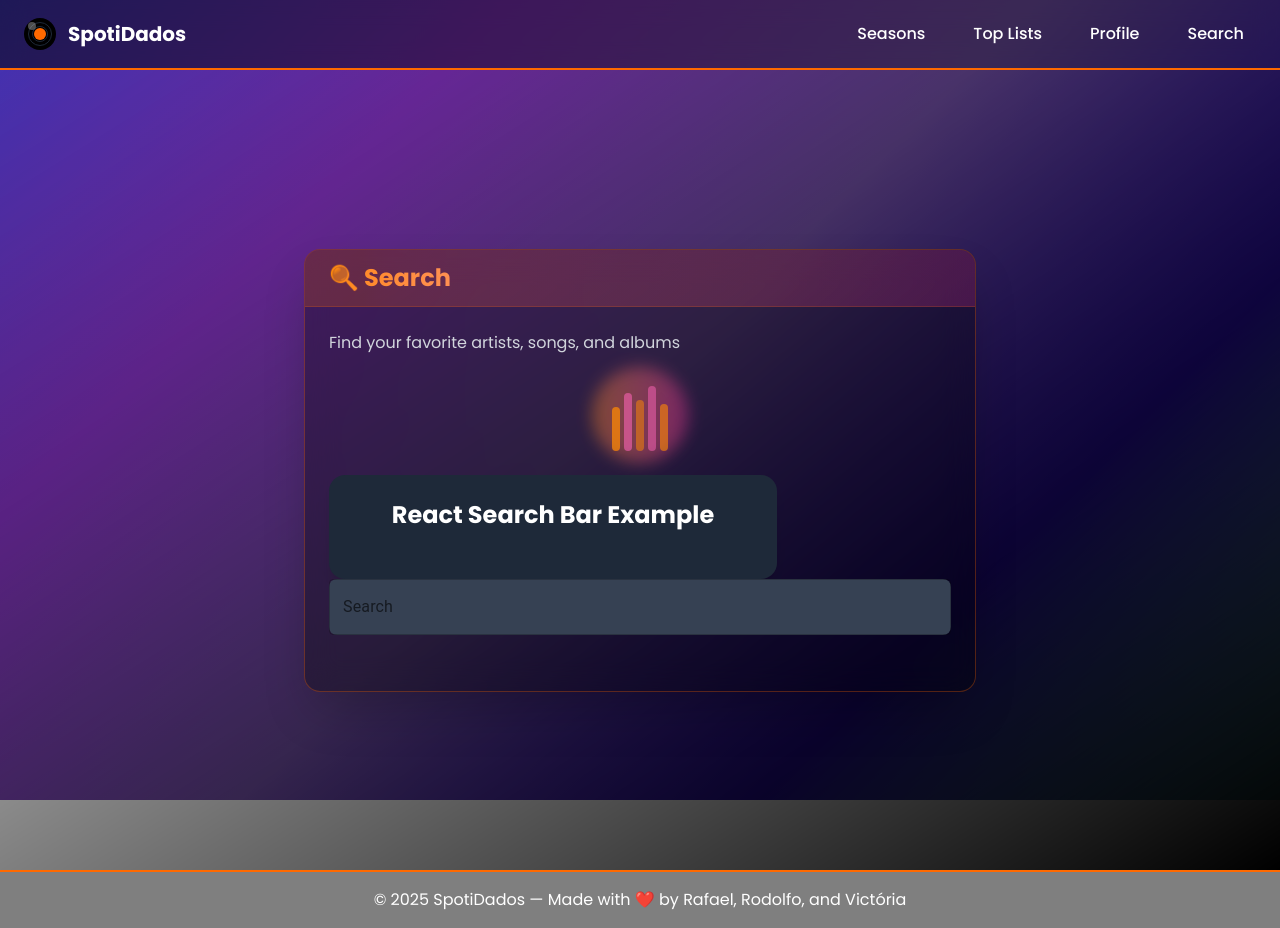
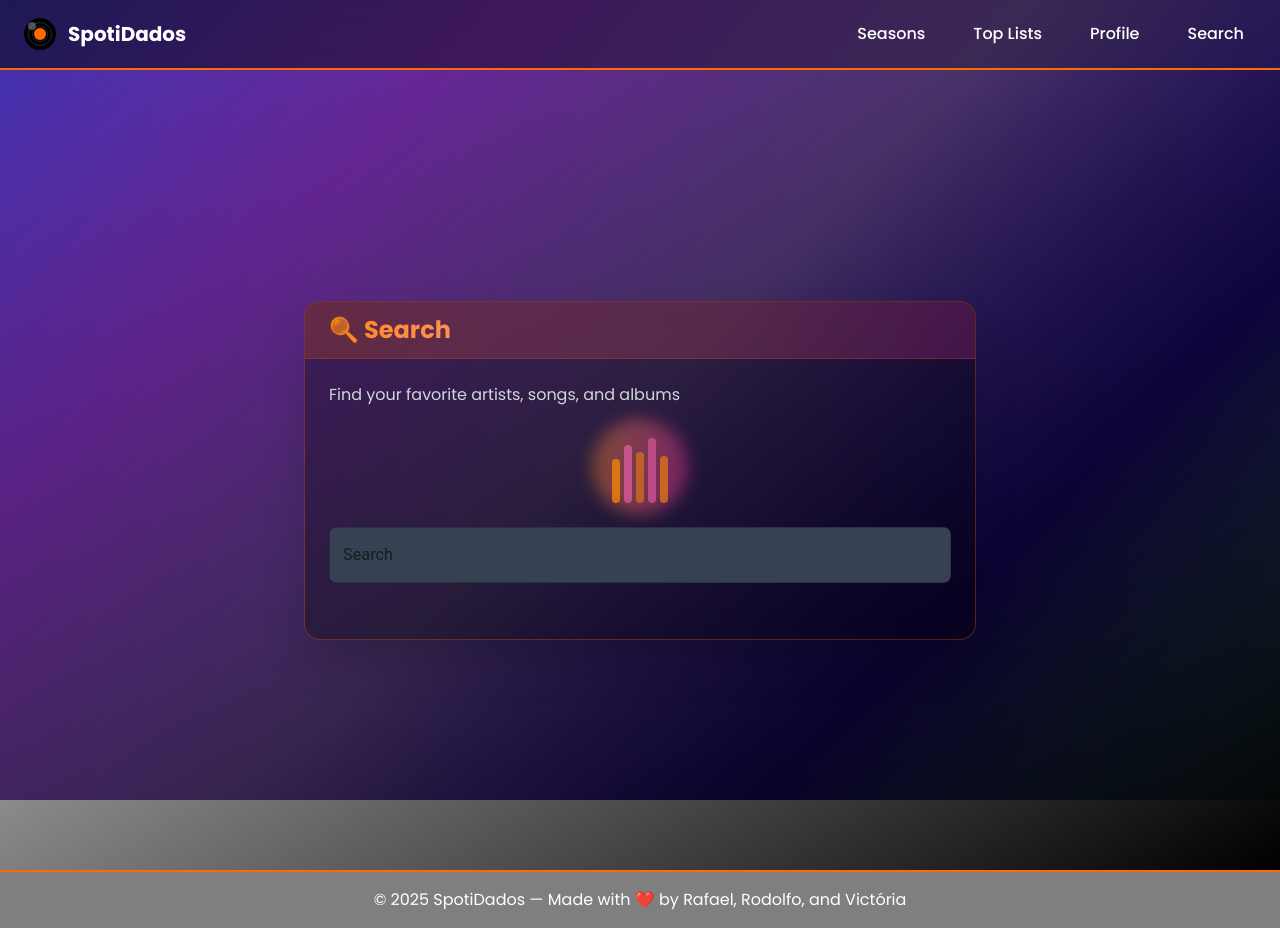
Before and after one commit to Rafini216/Spotidados, a Next.js app: page /searchbar in a window 1280 px wide. Built offline with nearby package versions, Linux system fonts and the light colour scheme.

Commit message:
Update searchbar.js

```diff
--- a/src/pages/searchbar.js
+++ b/src/pages/searchbar.js
@@ -48,11 +48,7 @@ export default function Pesquisa() {
 
 
                     <div>
-                        <div className="w-full max-w-md bg-gray-800 rounded-2xl shadow-lg p-6">
-                            <h1 className="text-2xl font-bold text-center mb-6">
-                                React Search Bar Example
-                            </h1>
-                        </div>
+
                         <TextField
                             className="w-full px-4 py-2 rounded-lg bg-gray-700 text-white placeholder-gray-400 focus:outline-none focus:ring-2 focus:ring-orange-500"
                             id="outlined-basic"
```
